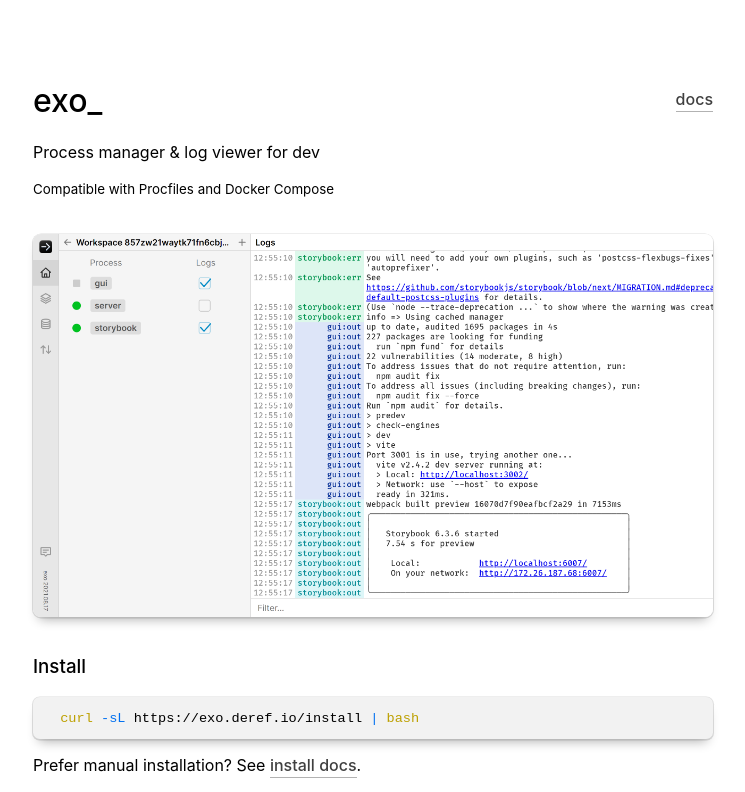
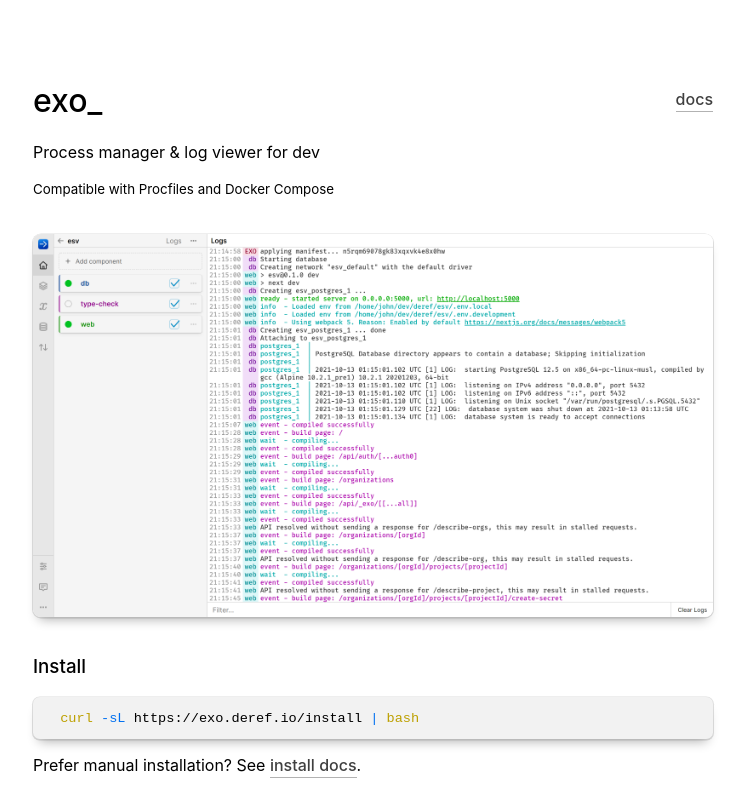
Before and after one commit to deref/exo-website, a Next.js app: page / in a window 1280 px wide. Shown: the top 792 px of the page, without its empty margins (267-1012 px from the left). Built offline with nearby package versions, Linux system fonts and the light colour scheme.

Commit message:
Update landing page screenshots to new exo GUI version

```diff
--- a/styles/globals.scss
+++ b/styles/globals.scss
@@ -134,7 +134,7 @@
 .png-screenshot {
 	width: 100%;
 	aspect-ratio: 1.777;
-	background: url("/light-190821.png");
+	background: url("/light-121021.png");
 	background-size: cover;
 }
 
@@ -149,7 +149,7 @@
 		display: none;
 	}
 	.png-screenshot {
-		background: url("/black-190821.png");
+		background: url("/black-121021.png");
 		background-size: cover;
 	}
 }
```
Also changed, not shown: public/black-121021.png (added), public/light-121021.png (added).
